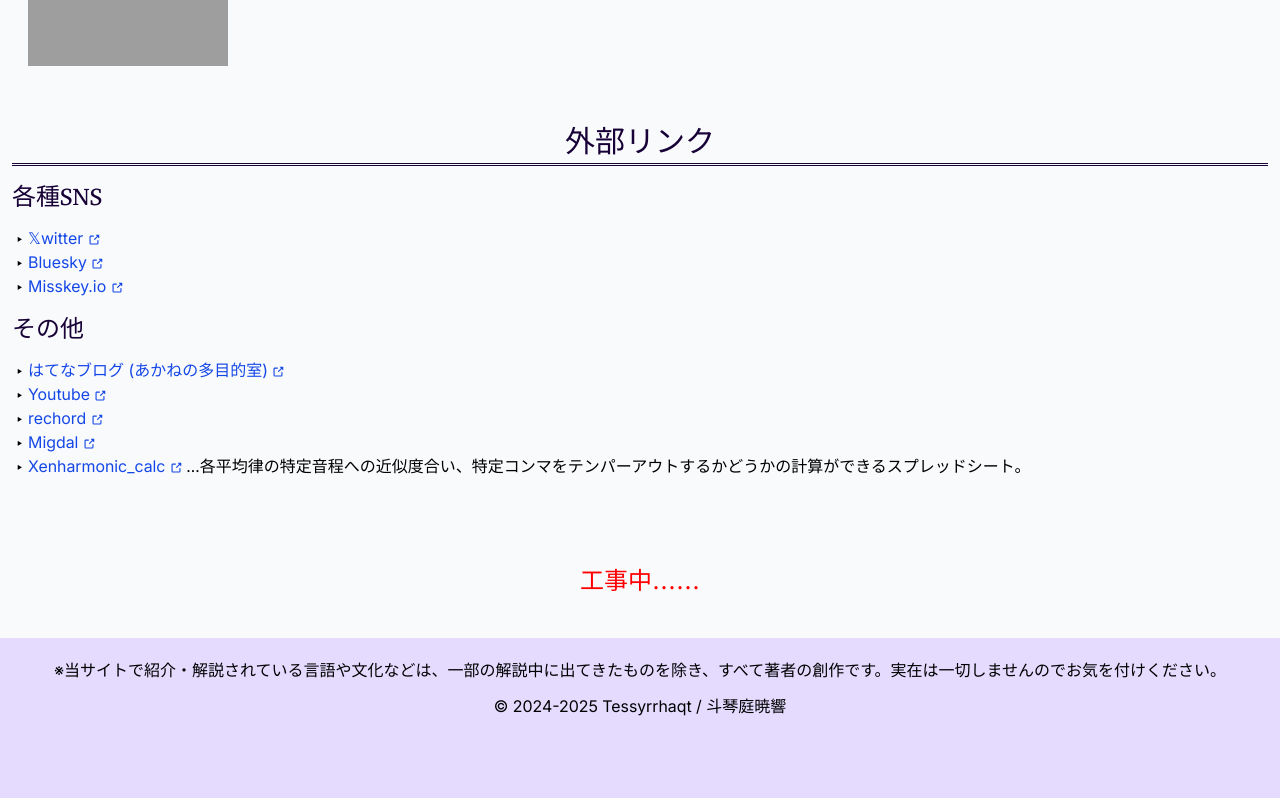
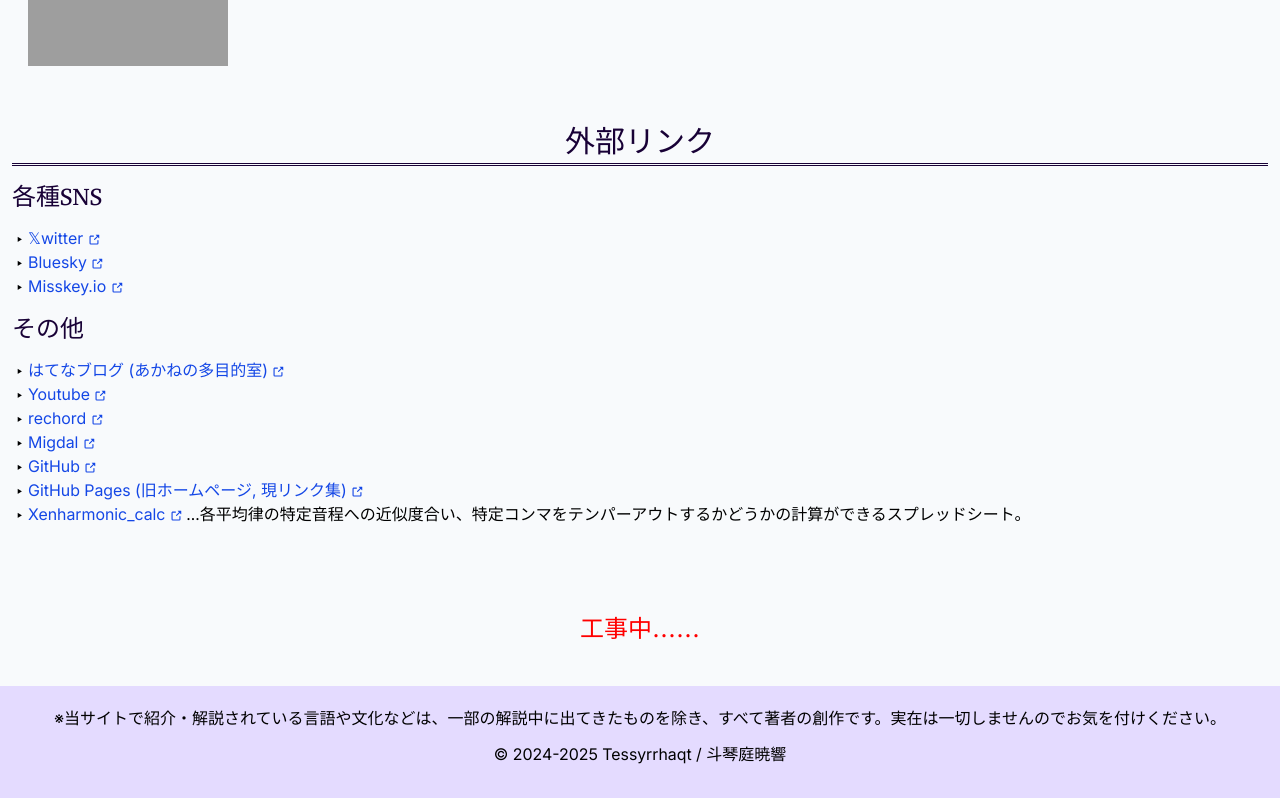
Before and after one commit to tktb-tess/uq-tess-xi, a SvelteKit app: page / in a window 1280 px wide. Shown: the part 2018-2816 px from the top of the page. Before the commit the page ends 2768 px from the top, so only its background shows below. Built offline with nearby package versions, Linux system fonts and the light colour scheme; no server answers; the database is empty; grey boxes are pictures that could not be loaded; a web font is replaced by a local one.

Commit message:
fix: 見た目調整

```diff
--- a/src/routes/(layout1)/data/conlang-xcumon/+page.svelte
+++ b/src/routes/(layout1)/data/conlang-xcumon/+page.svelte
@@ -18,7 +18,7 @@
 <h2 class="my-8 text-center">〜人工言語製作者に50の質問〜</h2>
 
 <p>とりあえずやってみようと思います。</p>
-<ol class="ms-2 [&_p]:mb-0 [&_li:not(:last-child)]:mb-4 [&_p:first-child]:font-semibold [&_p:first-child]:text-mnlila">
+<ol class="ms-5 [&_p]:mb-0 [&_li:not(:last-child)]:mb-4 [&_p:first-child]:font-semibold [&_p:first-child]:text-mnlila">
 	<li>
 		<p>まずペンネーム（ハンドルネーム）を教えてください。</p>
 		<p>斗琴庭 暁響（とことば あかね）、またはTessyrrhaqt（テセラクト）です。</p>
--- a/src/routes/+page.svelte
+++ b/src/routes/+page.svelte
@@ -120,6 +120,8 @@
 			<li><ExtLink href="https://youtube.com/@tessyrrhaqt">Youtube</ExtLink></li>
 			<li><ExtLink href="https://rechord.cc/users/triethylamineq">rechord</ExtLink></li>
 			<li><ExtLink href="https://migdal.jp/tessyrrhaqt">Migdal</ExtLink></li>
+			<li><ExtLink href="https://github.com/tktb-tess">GitHub</ExtLink></li>
+			<li><ExtLink href="https://tktb-tess.github.io/">GitHub Pages (旧ホームページ, 現リンク集)</ExtLink></li>
 			<li>
 				<ExtLink
 					href="https://docs.google.com/spreadsheets/d/1rxeounm1eLGbv_KaIC7LGAdRiBZIWSWZON2EQZz6Y-0/edit?usp=sharing"
```
